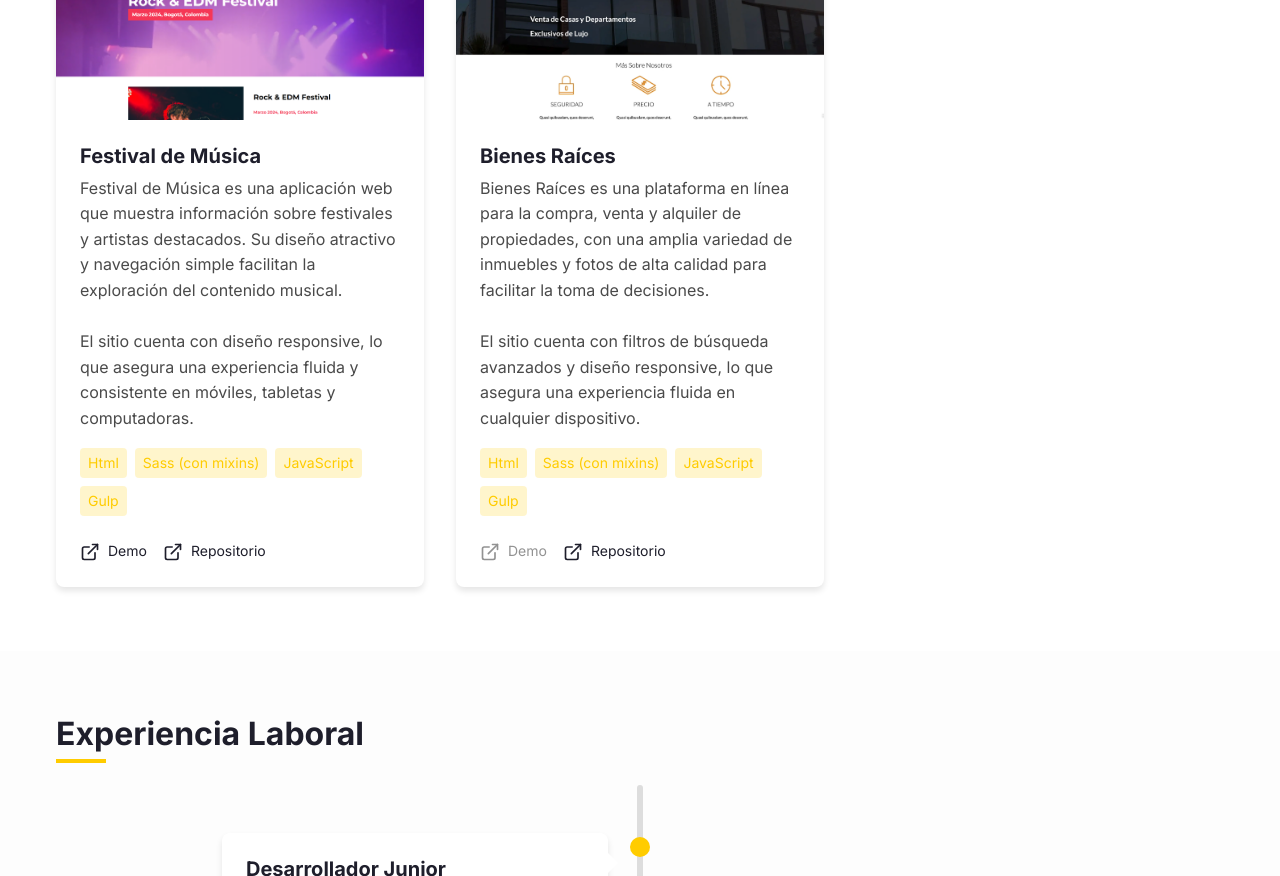
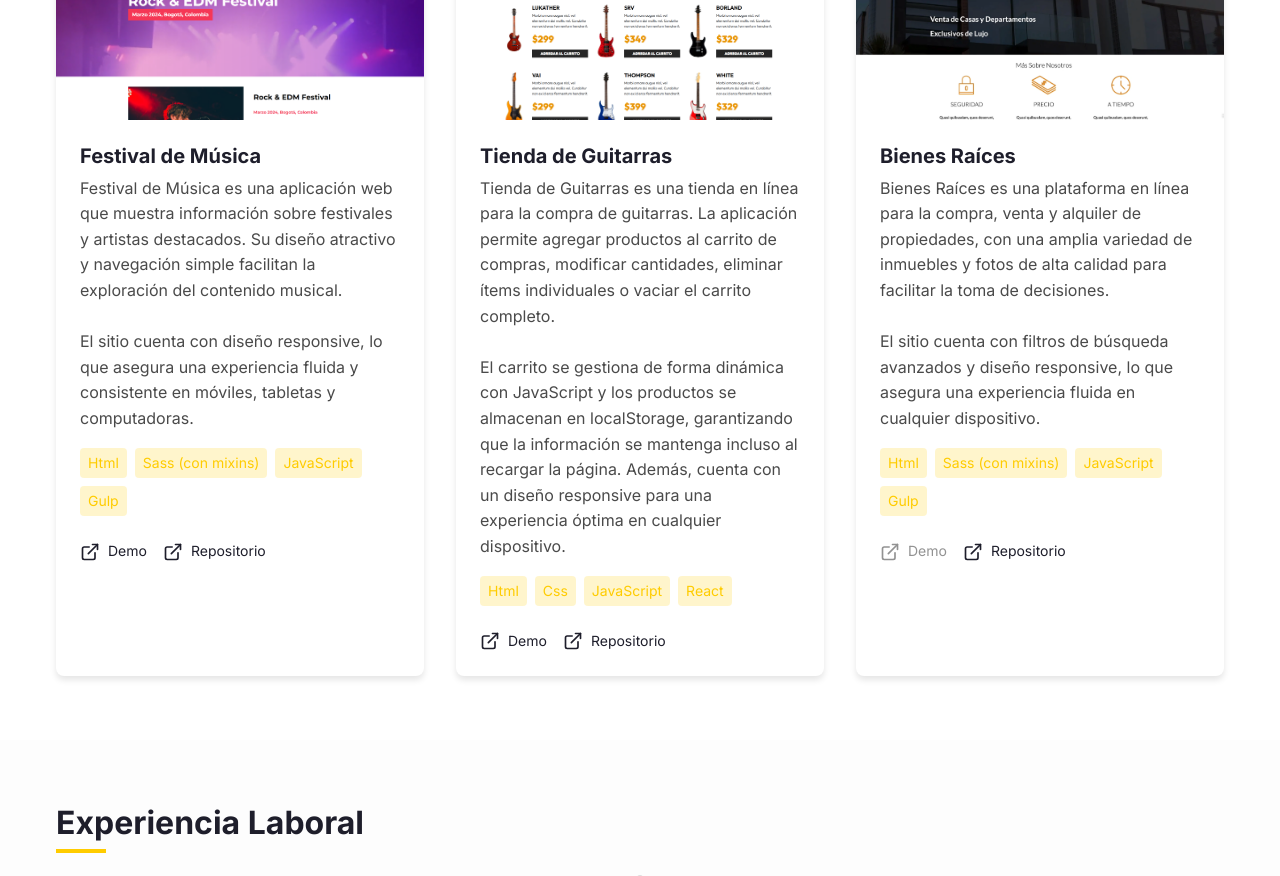
Before and after one commit to r0odr1/portfolio-r0odri, a Next.js app: page / in a window 1280 px wide. Shown: the part 3180-4056 px from the top of the page. Built offline with nearby package versions, Linux system fonts and the light colour scheme.

Commit message:
agregando nuevo proyecto

```diff
--- a/components/Projects/index.tsx
+++ b/components/Projects/index.tsx
@@ -61,6 +61,19 @@ const projectsData = [
   },
   {
     id: 5,
+    title: 'Tienda de Guitarras',
+    description: 'Tienda de Guitarras es una tienda en línea para la compra de guitarras. La aplicación permite agregar productos al carrito de compras, modificar cantidades, eliminar ítems individuales o vaciar el carrito completo.\n\nEl carrito se gestiona de forma dinámica con JavaScript y los productos se almacenan en localStorage, garantizando que la información se mantenga incluso al recargar la página. Además, cuenta con un diseño responsive para una experiencia óptima en cualquier dispositivo.',
+    image: '/assets/images/guitarras.jpg',
+    tags: ['Html', 'Css', 'JavaScript', 'React'],
+    links: {
+      live: 'https://siteguitars.netlify.app/',
+      repos: [
+        {name: 'Repositorio', url: 'https://github.com/r0odr1/guitarras'},
+      ]
+    },
+  },
+  {
+    id: 6,
     title: 'Bienes Raíces',
     description: 'Bienes Raíces es una plataforma en línea para la compra, venta y alquiler de propiedades, con una amplia variedad de inmuebles y fotos de alta calidad para facilitar la toma de decisiones. \n\nEl sitio cuenta con filtros de búsqueda avanzados y diseño responsive, lo que asegura una experiencia fluida en cualquier dispositivo.',
     image: '/assets/images/bienesraices.png',
```
Also changed, not shown: public/assets/images/guitarras.jpg (added).
